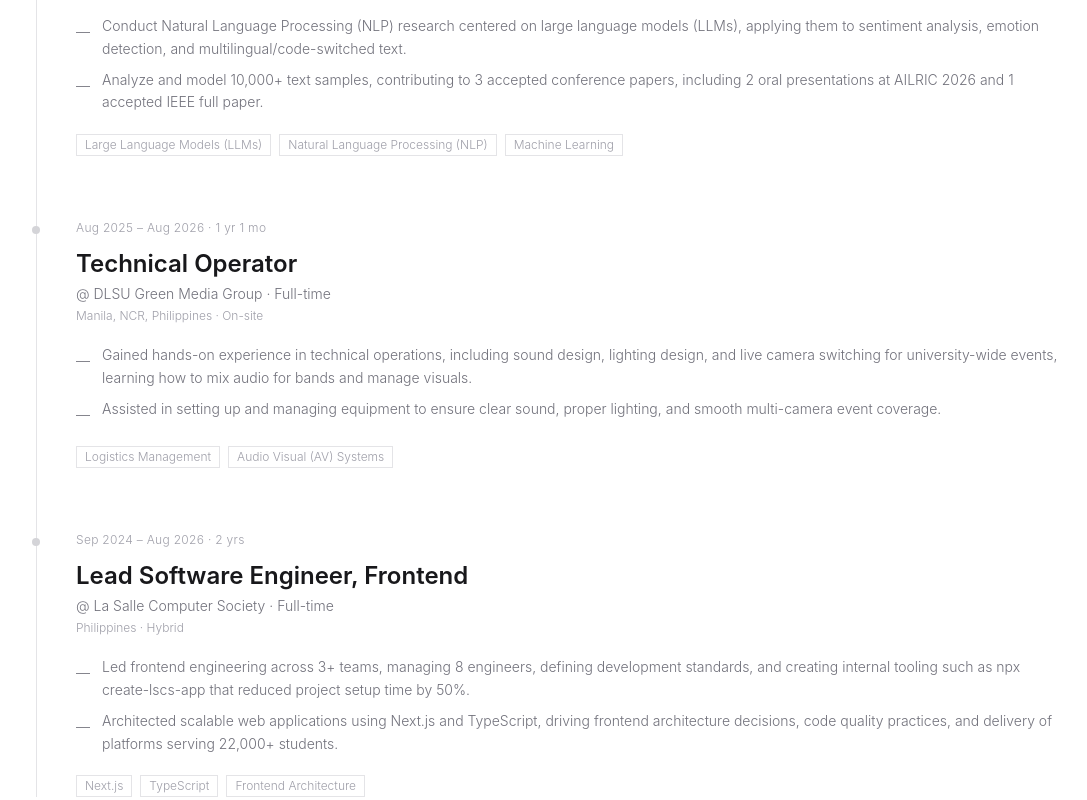
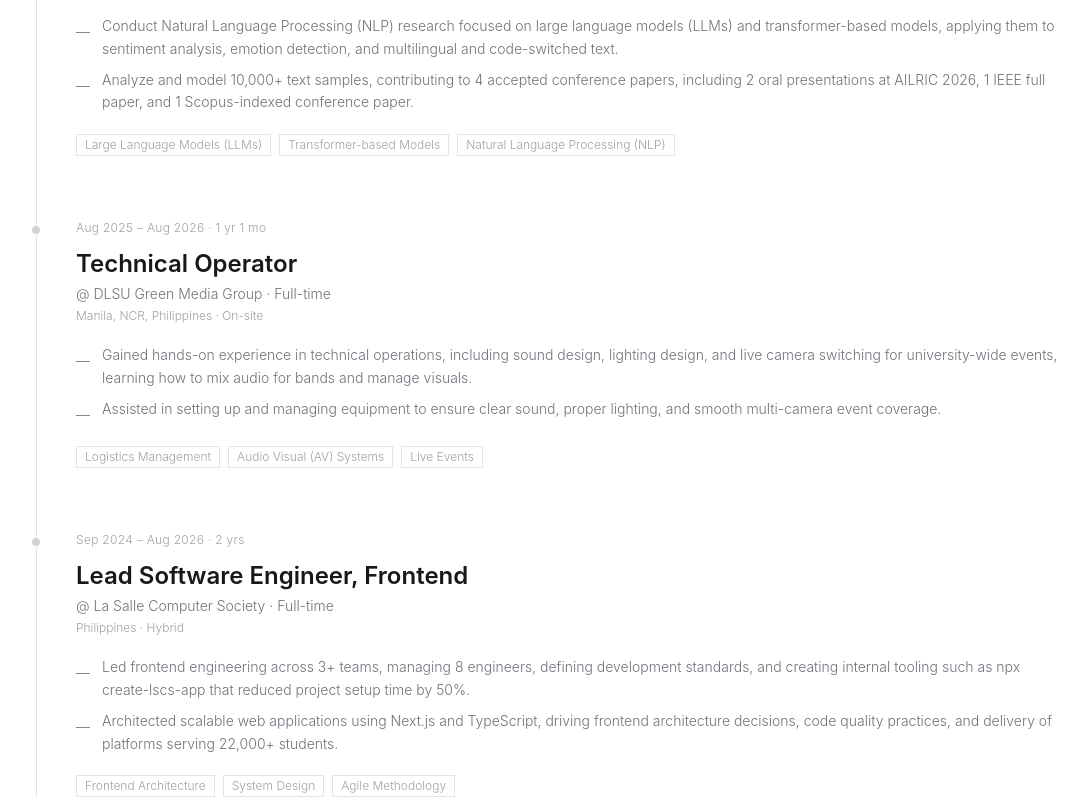
Before and after one commit to mbchavez27/mbchavezzportfolio, a React (Vite) app: page /experience in a window 1280 px wide. Shown: the part 600-1400 px from the top of the page, without its empty margins (92-1179 px from the left). Built offline with nearby package versions, Linux system fonts and the light colour scheme.

Commit message:
feat(experience): update research highlights and role skills

```diff
--- a/src/features/experience/data/experience.data.ts
+++ b/src/features/experience/data/experience.data.ts
@@ -18,10 +18,14 @@ export const positions: readonly Position[] = [
     tenure: { start: yearMonth(2026, 2) },
     location: "Manila, NCR, Philippines · Hybrid",
     highlights: [
-      "Conduct Natural Language Processing (NLP) research centered on large language models (LLMs), applying them to sentiment analysis, emotion detection, and multilingual/code-switched text.",
-      "Analyze and model 10,000+ text samples, contributing to 3 accepted conference papers, including 2 oral presentations at AILRIC 2026 and 1 accepted IEEE full paper.",
+      "Conduct Natural Language Processing (NLP) research focused on large language models (LLMs) and transformer-based models, applying them to sentiment analysis, emotion detection, and multilingual and code-switched text.",
+      "Analyze and model 10,000+ text samples, contributing to 4 accepted conference papers, including 2 oral presentations at AILRIC 2026, 1 IEEE full paper, and 1 Scopus-indexed conference paper.",
     ],
-    skills: ["Large Language Models (LLMs)", "Natural Language Processing (NLP)", "Machine Learning"],
+    skills: [
+      "Large Language Models (LLMs)",
+      "Transformer-based Models",
+      "Natural Language Processing (NLP)",
+    ],
   },
   {
     role: "Technical Operator",
@@ -33,7 +37,11 @@ export const positions: readonly Position[] = [
       "Gained hands-on experience in technical operations, including sound design, lighting design, and live camera switching for university-wide events, learning how to mix audio for bands and manage visuals.",
       "Assisted in setting up and managing equipment to ensure clear sound, proper lighting, and smooth multi-camera event coverage.",
     ],
-    skills: ["Logistics Management", "Audio Visual (AV) Systems"],
+    skills: [
+      "Logistics Management",
+      "Audio Visual (AV) Systems",
+      "Live Events",
+    ],
   },
   {
     role: "Lead Software Engineer, Frontend",
@@ -45,14 +53,15 @@ export const positions: readonly Position[] = [
       "Led frontend engineering across 3+ teams, managing 8 engineers, defining development standards, and creating internal tooling such as npx create-lscs-app that reduced project setup time by 50%.",
       "Architected scalable web applications using Next.js and TypeScript, driving frontend architecture decisions, code quality practices, and delivery of platforms serving 22,000+ students.",
     ],
-    skills: ["Next.js", "TypeScript", "Frontend Architecture"],
+    skills: ["Frontend Architecture", "System Design", "Agile Methodology"],
   },
 ];
 
 export const schooling: readonly Schooling[] = [
   {
     school: "De La Salle University",
-    program: "Bachelor of Science in Computer Science, Major in Software Technology",
+    program:
+      "Bachelor of Science in Computer Science, Major in Software Technology",
     tenure: { start: yearMonth(2024, 9), end: yearMonth(2028, 6) },
     location: "Manila, Philippines",
   },
```
